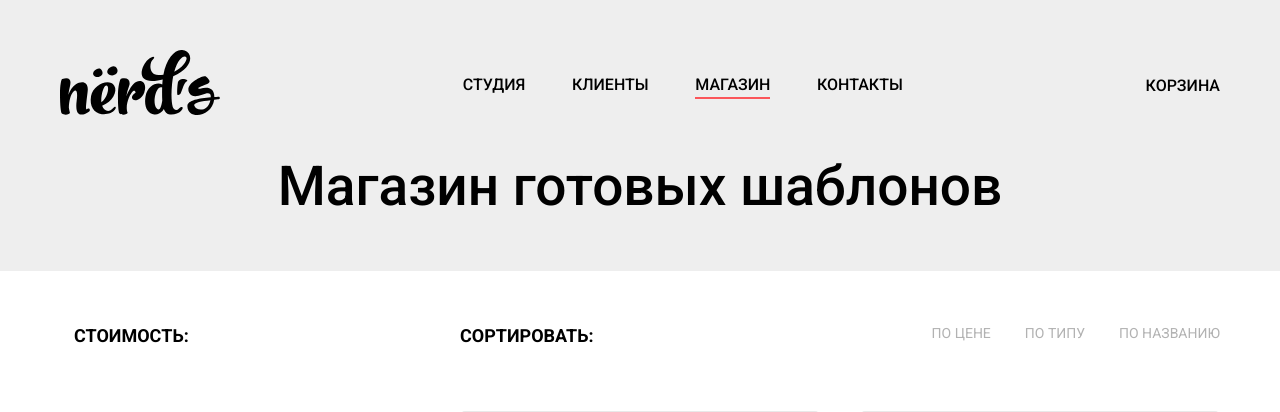
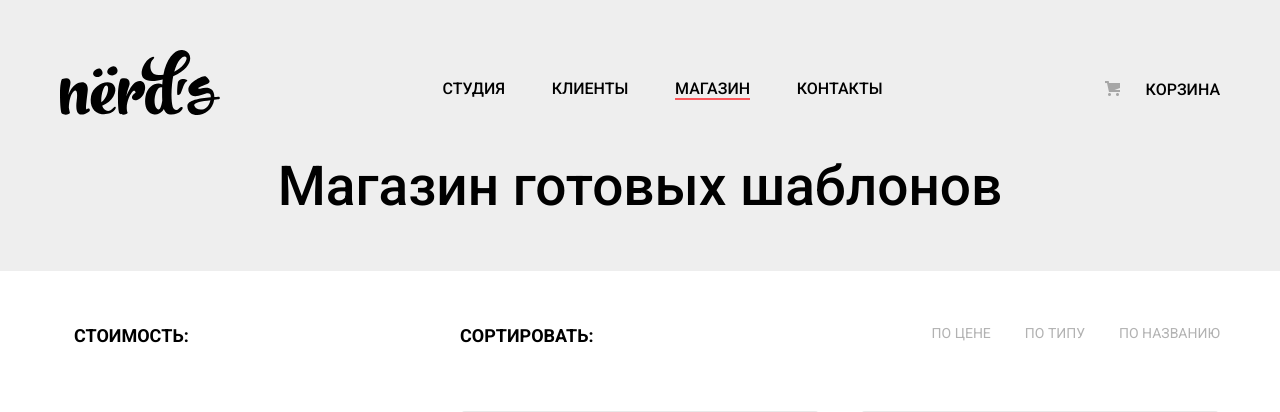
Before and after one commit to Kurapov75/876937-nerds, a plain HTML site: page catalog.html in a window 1280 px wide. Shown: the top 412 px of the page. Drawn offline with Linux system fonts and the light colour scheme.

Commit message:
Стилизация Хедера завершена.
Отступы. Иконка ссылки на корзину.

Попутно выравнены некоторые стили по вертек. линиям. Изменен класс visually-hidden. Добавлены общие стили к тегу img.

```diff
--- a/css/style.css
+++ b/css/style.css
@@ -14,6 +14,11 @@ body {
     list-style: none;
     margin: 0;
     padding: 0;
+  }
+
+  img {
+    max-width: 100%;
+    height: auto;
   }
 
   .button {
@@ -40,13 +45,17 @@ body {
     box-shadow: inset 0 3px #c13135;
   }
 
-  .visually-hidden {
+  .visually-hidden:not(:focus):not(:active),
+  input[type="checkbox"].visually-hidden,
+  input[type="radio"].visually-hidden {
     position: absolute;
     width: 1px;
     height: 1px;
     margin: -1px;
     border: 0;
     padding: 0;
+    white-space: nowrap;
+    clip-path: inset(100%);
     clip: rect(0 0 0 0);
     overflow: hidden;
   }
@@ -90,6 +99,8 @@ body {
 
   nav a,
   nav+a {
+    display: block;
+    margin-top: 7px;
     font-weight: 500;
     line-height: 18px;
     text-transform: uppercase;
@@ -111,11 +122,27 @@ body {
   .main-menu {
     display: flex;
     justify-content: space-between;
+    flex-wrap: wrap;
     width: 440px;
   }
 
   .main-menu-current {
     border-bottom: 2px solid #fb565a;
+  }
+
+  .basket {
+    position: relative;
+    width: 115px;
+    text-align: right;
+  }
+
+  .basket::before {
+    content: "";
+    position: absolute;
+    width: 15px;
+    height: 15px;
+    left: 0;
+    background: url("../img/cart-icon.png") no-repeat;
   }
 
   .wrapper-slide {
```
Also changed, not shown: img/cart-icon.png (added), img/cart-icon.svg. Lines whose indentation alone changed are shown as unchanged.
